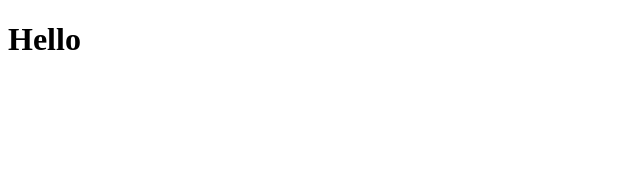
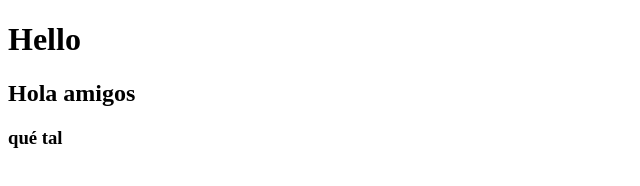
Before and after one commit to Lawliet25/JavaScript, a plain HTML site: page index.html in a window 1280 px wide. Shown: the whole page, without its empty margins (0-640 px from the left). Drawn offline with Linux system fonts and the light colour scheme.

Commit message:
Se agrego otro titulo

```diff
--- a/index.html
+++ b/index.html
@@ -6,6 +6,8 @@
   </head>
   <body>
     <h1>Hello</h1>
+    <h2>Hola amigos</h2>
+    <h3>qué tal</h3>
     <script type="text/javascript">
 
     </script>
```
